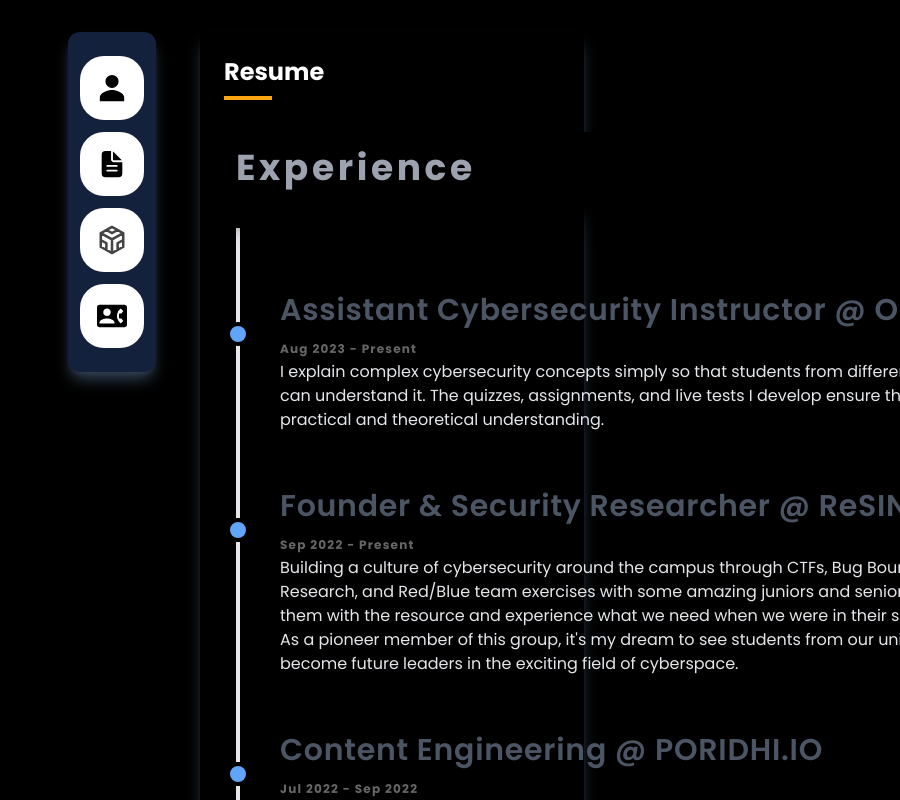
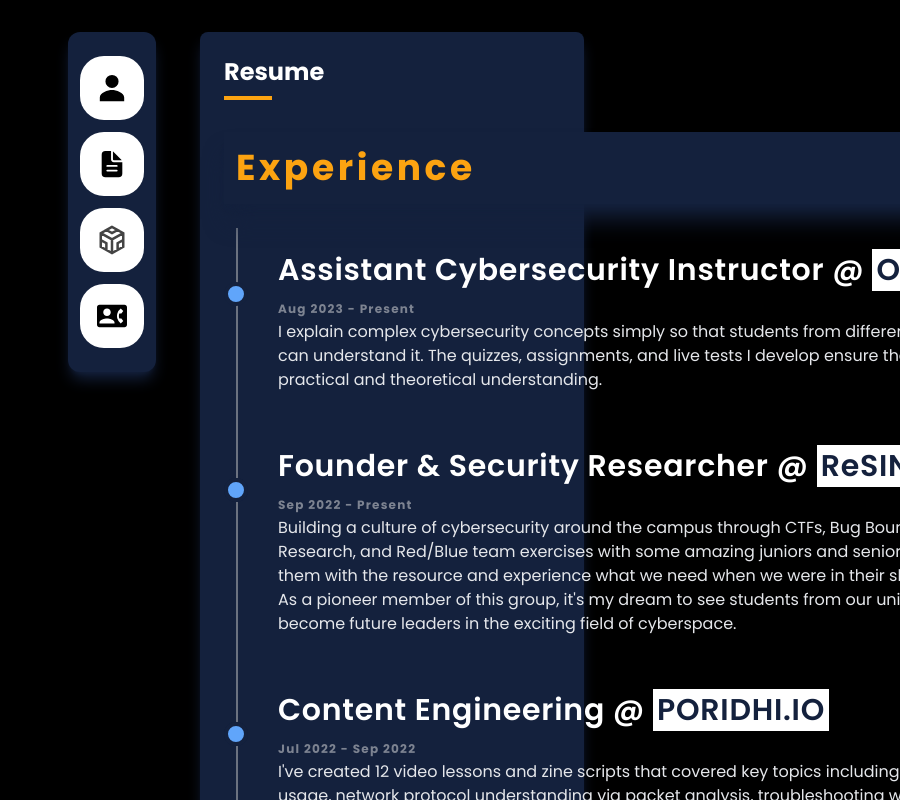
Before and after one commit to kcnaiamh/Personal-Portfolio, a React (Vite) app: page /resume in a window 1280 px wide. Shown: the part 300-1100 px from the top of the page, without its empty margins (380-1280 px from the left). Built offline with nearby package versions, Linux system fonts and the light colour scheme.

Commit message:
yay! finished. Some modification needed

```diff
--- a/src/components/SideBar.jsx
+++ b/src/components/SideBar.jsx
@@ -17,7 +17,7 @@
 	};
 
 	return (
-		<aside className="w-30 m-0 flex-col bg-[#14213D] text-white rounded-xl px-3 py-3 shadow-slate-700 shadow-lg sidebar-hight sticky top-3">
+		<aside className="w-30 m-0 flex-col bg-[#14213D] text-white rounded-xl px-3 py-3 shadow-[#14213D] shadow-lg sidebar-hight sticky top-3">
 			<SideBarIcon icon={<IoPersonSharp size="30" />} tip="about" epoint="/" />
 			<SideBarIcon
 				icon={<IoDocumentText size="30" />}
--- a/src/index.css
+++ b/src/index.css
@@ -24,22 +24,22 @@
 	}
 
 	.group-date {
-		@apply text-4xl text-gray-400 px-3 py-4 font-bold tracking-widest bg-black shadow-black shadow-xl;
+		@apply text-4xl text-[#FCA311] px-3 py-4 font-bold tracking-widest bg-[#14213d] shadow-[#14213d] shadow-xl;
 	}
 
 	.timeline {
-		@apply relative border-l-4 border-gray-200 ml-3 mt-3 py-16 space-y-14;
+		@apply relative border-l-2 border-gray-500 ml-3 mt-3 py-6 space-y-14;
 	}
 
 	.dot {
-		@apply absolute top-[30px] -left-3.5 bg-blue-400 h-6 w-6 rounded-full border-4 border-black;
+		@apply absolute top-[30px] -left-3.5 bg-blue-400 h-6 w-6 rounded-full border-4 border-[#14213d];
 	}
 
 	.timeline-date {
-		@apply text-xs font-bold opacity-40 tracking-widest;
+		@apply text-xs text-[#e5e5e5] font-bold opacity-50 tracking-widest;
 	}
 
 	.timeline-title {
-		@apply text-3xl text-gray-600 font-semibold tracking-wide mb-2;
+		@apply text-3xl text-white font-semibold tracking-wide mb-2;
 	}
 }
--- a/src/layout/Layout.jsx
+++ b/src/layout/Layout.jsx
@@ -5,11 +5,11 @@
 
 const Layout = (props) => {
 	return (
-		<div className="flex-col pt-20 min-h-screen  -z-10 inset-0 bg-black">
+		<div className="flex-col pt-20 min-h-screen bg-black">
 			<Header />
 			<div className="flex space-x-11 mx-56 px-56">
 				<SideBar />
-				<div className=" text-white rounded-lg shadow-lg shadow-slate-700 w-full px-6 py-6 mb-24">
+				<div className=" text-white bg-[#14213d] rounded-lg shadow-lg shadow-[#14213D] w-full px-6 py-6 mb-24">
 					{props.children}
 				</div>
 			</div>
--- a/src/pages/Portfolio.jsx
+++ b/src/pages/Portfolio.jsx
@@ -36,13 +36,14 @@
 		<Layout>
 			<h1 className="capitalize font-bold text-2xl mb-2 ">Portfolio</h1>
 			<div class="w-12 h-1 bg-[#FCA311] mb-5" />
+
 			{showModal && (
 				<div
 					ref={modalRef}
 					onClick={(e) => {
 						modalRef.current === e.target && setShowModal(false);
 					}}
-					className="fixed z-10 inset-0 bg-black bg-opacity-80 backdrop-blur-md flex justify-center items-center">
+					className="fixed z-20 inset-0 bg-black bg-opacity-80 backdrop-blur-md flex justify-center items-center">
 					<div className="max-w-md">
 						<img src={dbInfo[cat[activeBtn]][cardIndex].image_path} alt="" />
 						<div>
--- a/src/pages/Resume.jsx
+++ b/src/pages/Resume.jsx
@@ -19,7 +19,8 @@
 							</div>
 							<div className="pl-10">
 								<h3 className="timeline-title">
-									Assistant Cybersecurity Instructor @ Ostad
+									Assistant Cybersecurity Instructor @{" "}
+									<span className="bg-white text-[#14213d] px-1">Ostad</span>
 								</h3>
 								<span className="timeline-date">Aug 2023 - Present</span>
 								<div className="text-gray-200">
@@ -37,7 +38,8 @@
 							</div>
 							<div className="pl-10">
 								<h3 className="timeline-title">
-									Founder & Security Researcher @ ReSINC
+									Founder & Security Researcher @{" "}
+									<span className="bg-white text-[#14213d] px-1">ReSINC</span>
 								</h3>
 								<span className="timeline-date">Sep 2022 - Present</span>
 								<div className="text-gray-200">
@@ -60,7 +62,10 @@
 							</div>
 							<div className="pl-10">
 								<h3 className="timeline-title">
-									Content Engineering @ PORIDHI.IO
+									Content Engineering @{" "}
+									<span className="bg-white text-[#14213d] px-1">
+										PORIDHI.IO
+									</span>
 								</h3>
 								<span className="timeline-date">Jul 2022 - Sep 2022</span>
 								<div className="text-gray-200">
```
